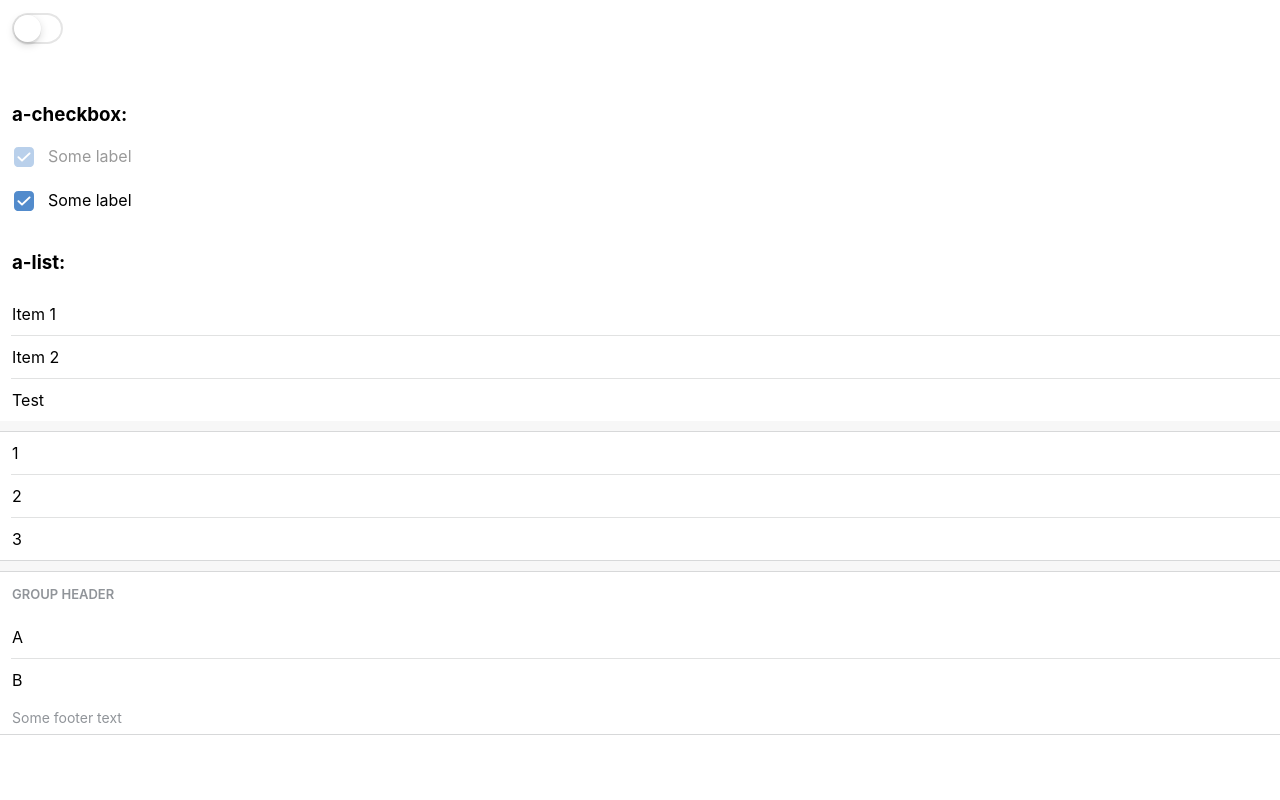
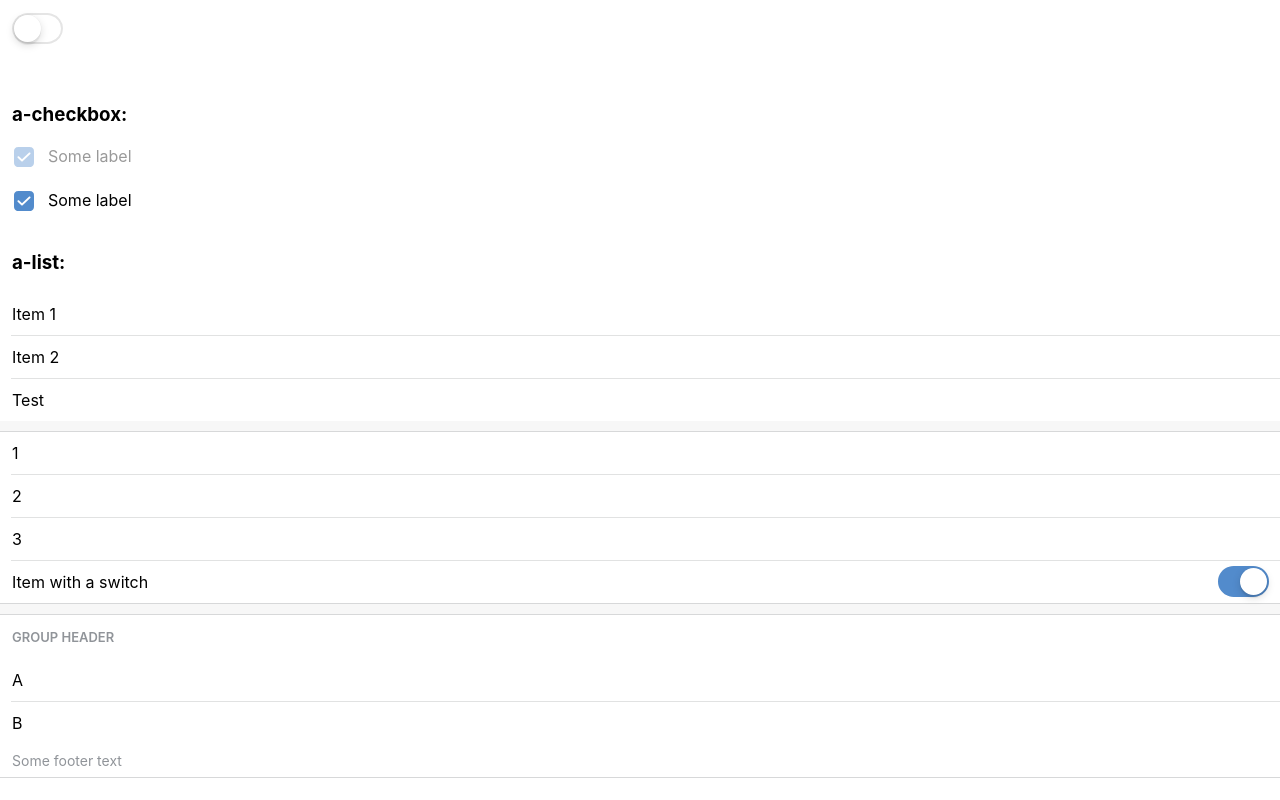
Before and after one commit to deNULL/any-vue, a Vue app: page / in a window 1280 px wide. Shown: the part 483-1283 px from the top of the page. Before the commit the page ends 1240 px from the top, so only its background shows below. Built offline with nearby package versions, Linux system fonts and the light colour scheme.

Commit message:
moved list items to v-model

```diff
--- a/src/App.vue
+++ b/src/App.vue
@@ -14,13 +14,7 @@
     <a-checkbox v-model="checkState" :value-on="true">Some label</a-checkbox>
     <br/><br/>
     <h3>a-list:</h3>
-    <a-list :items="[
-      'Item 1',
-      'Item 2',
-      { clickable: true, title: 'Test' },
-      [ 1, 2, 3 ],
-      { header: 'Group header', footer: 'Some footer text', group: ['A', 'B']}
-    ]">
+    <a-list v-model="listItems">
       <!--template v-slot:normal="item">
         233
       </template-->
@@ -33,7 +27,18 @@ export default {
   data() {
     return {
       switchState: false,
-      checkState: true
+      checkState: true,
+      listItems: [
+        'Item 1',
+        'Item 2',
+        { clickable: true, title: 'Test' },
+        [ 1, 2, 3, {
+          title: 'Item with a switch',
+          accessory: 'switch',
+          value: true,
+        } ],
+        { header: 'Group header', footer: 'Some footer text', group: ['A', 'B']}
+      ]
     }
   }
 }
--- a/src/components/AList.vue
+++ b/src/components/AList.vue
@@ -3,10 +3,10 @@
     class="a-list"
     :class="classList">
     <slot
-      v-for="({ item, group, groupHeader, groupFooter }, index) in flatItems"
+      v-for="({ item, group, groupHeader, groupFooter }, index) in items"
       :name="groupHeader !== undefined ? 'group-header' :
              groupFooter !== undefined ? 'group-footer' :
-             (item && item.kind || 'normal')" v-bind:item="item">
+             (item && item.size || 'normal')" v-bind:item="item">
         <div
           v-if="groupHeader !== undefined"
           class="a-list__group-header"
@@ -23,7 +23,17 @@
           v-else
           class="a-list__item"
           :class="itemClassList(item)">
-          {{ item.title || item }}
+          <div class="a-list__item-content">
+            {{ item.title || item }}
+          </div>
+          <a-switch
+            class="a-list__item-accessory"
+            v-if="item.accessory === 'switch'"
+            v-model="item.value"
+            :value-on="'valueOn' in item ? item.valueOn : true"
+            :value-off="'valueOff' in item ? item.valueOff : true"
+            @input="itemInput(item, $event)"
+          ></a-switch>
         </div>
     </slot>
   </div>
@@ -49,7 +59,8 @@ __как__ рендерить должно определяться другим
 ]
 
 {
-  kind: 'normal', 'medium', 'large', 'info', 'any-custom-kind'
+  size: 'normal', 'medium', 'large', 'info', 'any-custom-size'
+  kind: 'normal', 'primary', 'destructive'
   title
   icon / image / flag
   label
@@ -102,12 +113,12 @@ __как__ рендерить должно определяться другим
 export default {
   name: 'AList',
   props: {
-    items: Array
+    value: Array
   },
   computed: {
-    flatItems() {
+    items() {
       let items = [];
-      for (let item of this.items) {
+      for (let item of this.value) {
         if (Array.isArray(item)) {
           items.push({
             groupHeader: true
@@ -151,13 +162,16 @@ export default {
   methods: {
     itemClassList(item) {
       return [
+        item.size && `is-${item.size}`,
+        item.kind && `is-${item.kind}`,
         item.clickable && `is-clickable`,
         item.selected && `is-selected`,
         item.active && `is-active`,
-        item.primary && `is-primary`,
-        item.destructive && `is-destructive`,
         item.disabled && `is-disabled`,
       ];
+    },
+    itemInput(item, value) { // TODO: pass event up
+      console.log('clicked', item, value);
     }
   }
 }
--- a/src/styles/os-ios.scss
+++ b/src/styles/os-ios.scss
@@ -117,6 +117,7 @@ $white: #fff;
       position: relative;
       background: #fff;
       padding: 11px 11px 11px 12px;
+      display: flex;
 
       & + .a-list__item {
         padding-top: 12px;
@@ -134,6 +135,14 @@ $white: #fff;
       &.is-clickable {
         cursor: pointer;
       }
+    }
+
+    &__item-content {
+      flex: 1;
+    }
+
+    &__item-accessory.a-switch {
+      margin: -6px 0;
     }
 
     &__group-header {
```
